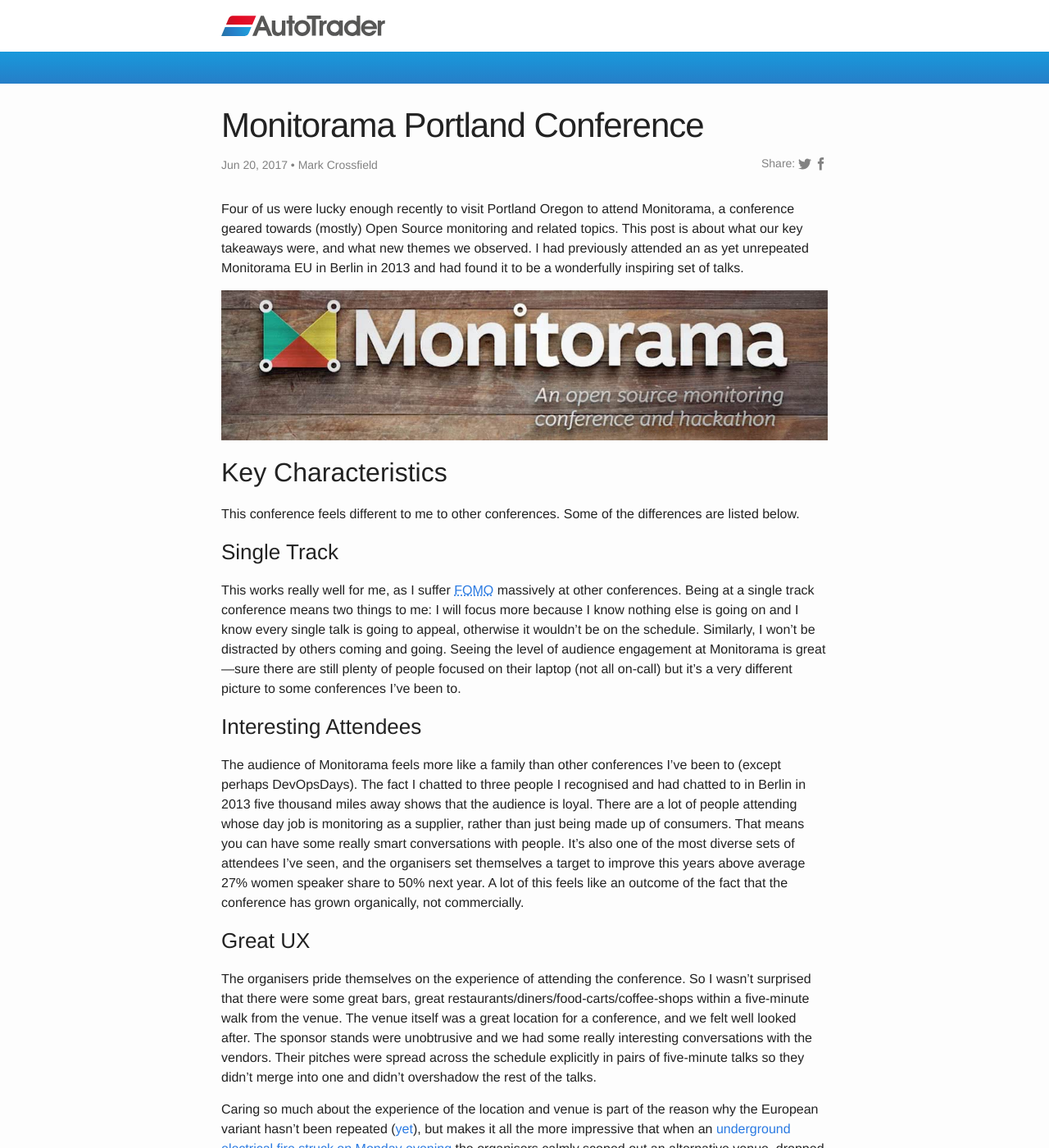
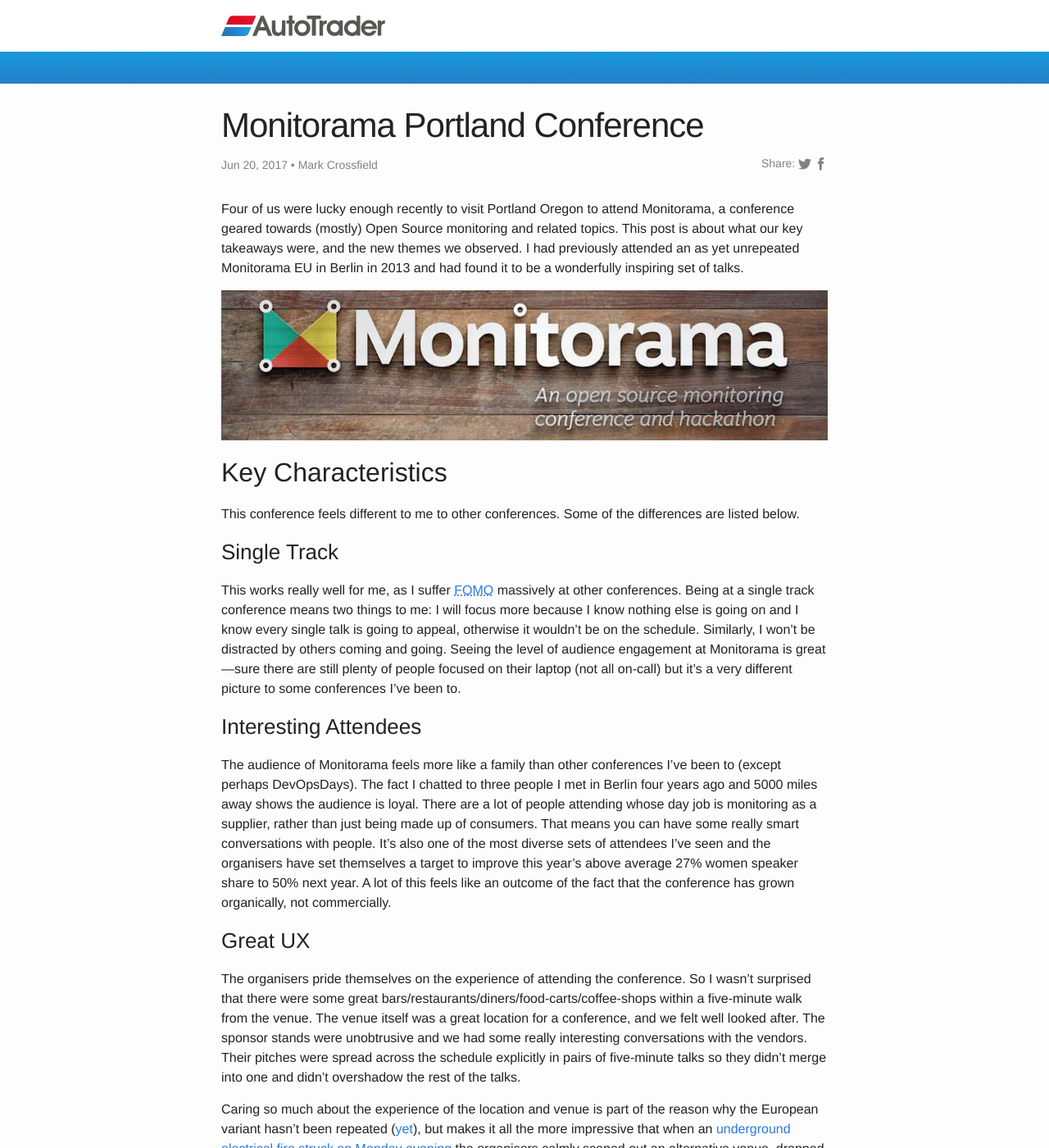
Before and after one commit to mrmanc/stackedit.io.test, a Jekyll site: the page built from _posts/2017-06-20-monitorama-portland-conference.md, in a window 1280 px wide and 1400 px high. Shown: the whole window at 82% size. Built offline with Jekyll 4.4.1, drawn with Linux system fonts in a browser that asks for light colours; some of the changed text lies outside the part shown.

Commit message:
Copy changes from internal blog edits

```diff
--- a/_posts/2017-06-20-monitorama-portland-conference.md
+++ b/_posts/2017-06-20-monitorama-portland-conference.md
@@ -3,7 +3,7 @@
 title:  "Monitorama Portland Conference"
 author: Mark Crossfield
 ---
-Four of us were lucky enough recently to visit Portland Oregon to attend Monitorama, a conference geared towards (mostly) Open Source monitoring and related topics. This post is about what our key takeaways were, and what new themes we observed. I had previously attended an as yet unrepeated Monitorama EU in Berlin in 2013 and had found it to be a wonderfully inspiring set of talks.
+Four of us were lucky enough recently to visit Portland Oregon to attend Monitorama, a conference geared towards (mostly) Open Source monitoring and related topics. This post is about what our key takeaways were, and the new themes we observed. I had previously attended an as yet unrepeated Monitorama EU in Berlin in 2013 and had found it to be a wonderfully inspiring set of talks.
 
 ![Monitorama Banner]({{ site.github.url }}/images/2017-06-20/monitorama-banner.jpg)
 
@@ -19,18 +19,18 @@
 
 ### Interesting Attendees
 
-The audience of Monitorama feels more like a family than other conferences I’ve been to (except perhaps DevOpsDays). The fact I chatted to three people I recognised and had chatted to in Berlin in 2013 five thousand miles away shows that the audience is loyal. There are a lot of people attending whose day job is monitoring as a supplier, rather than just being made up of consumers. That means you can have some really smart conversations with people. It’s also one of the most diverse sets of attendees I’ve seen, and the organisers set themselves a target to improve this years above average 27% women speaker share to 50% next year. A lot of this feels like an outcome of the fact that the conference has grown organically, not commercially.
+The audience of Monitorama feels more like a family than other conferences I’ve been to (except perhaps DevOpsDays). The fact I chatted to three people I met in Berlin four years ago and 5000 miles away shows the audience is loyal. There are a lot of people attending whose day job is monitoring as a supplier, rather than just being made up of consumers. That means you can have some really smart conversations with people. It’s also one of the most diverse sets of attendees I’ve seen and the organisers have set themselves a target to improve this year's above average 27% women speaker share to 50% next year. A lot of this feels like an outcome of the fact that the conference has grown organically, not commercially.
 
 ### Great UX
 
-The organisers pride themselves on the experience of attending the conference. So I wasn’t surprised that there were some great bars, great restaurants/diners/food-carts/coffee-shops within a five-minute walk from the venue. The venue itself was a great location for a conference, and we felt well looked after. The sponsor stands were unobtrusive and we had some really interesting conversations with the vendors. Their pitches were spread across the schedule explicitly in pairs of five-minute talks so they didn’t merge into one and didn’t overshadow the rest of the talks.
+The organisers pride themselves on the experience of attending the conference. So I wasn’t surprised that there were some great bars/restaurants/diners/food-carts/coffee-shops within a five-minute walk from the venue. The venue itself was a great location for a conference, and we felt well looked after. The sponsor stands were unobtrusive and we had some really interesting conversations with the vendors. Their pitches were spread across the schedule explicitly in pairs of five-minute talks so they didn’t merge into one and didn’t overshadow the rest of the talks.
 
 Caring so much about the experience of the location and venue is part of the reason why the European variant hasn’t been repeated ([yet](https://blog.monitorama.com/planning-for-monitorama-eu-69e27d37105c)), but makes it all the more impressive that when an [underground electrical fire struck on Monday evening](http://koin.com/2017/05/22/power-outage-affecting-downtown-portland/) the organisers calmly scoped out an alternative venue, dropped $11k for one days rental and started the second day of the conference with seating for 550 people bang on time, with AV equipment and assistance provided by the original venue and still live-streamed (to 4,647 viewers). As you can imagine, many references were made to this achievement, and to the hilarious irony of a talk from the previous day referencing the [ongoing 55-year underground fire in Centralia, Pennsylvania](https://en.wikipedia.org/wiki/Centralia_mine_fire).
 
 
 ### Plenty of social opportunities
 
-I feel much of the value of a conference are the social connections you make and conversations you share about others’ experiences in their day jobs. This is especially important at conferences where people might have travelled solo and might not have anything to do in the evenings.
+I feel much of the value of a conference are the social connections you make and conversations you share about others’ experiences in their day jobs. This is especially important at conferences where people might have travelled solo and not have anything to do in the evenings.
 
 The vendor parties were great, with Sensu providing drinks & food based hospitality at a local bar and Grafana Labs providing free games at [Ground Kontrol](http://groundkontrol.com/), a local retro gaming arcade. Here we discovered the only ten player arcade game in the world—[Killer Queen](http://killerqueenarcade.com/).
 
@@ -46,12 +46,12 @@
 
 ### Observability
 
-Quite early on [Charity Majors talked about observability](https://vimeo.com/221055194), building on the themes from a talk last year by [Greg Poirier named ‘Monitoring is Dead. Long Live Monitoring’](https://vimeo.com/173610062). There followed a lot of references back to observability and it is great to see that organisations have started to invest significant effort to address observability as part of the delivery process (vs monitoring as an after thought). In Greg’s great talk he presents this description of observability:
+Quite early on [Charity Majors talked about observability](https://vimeo.com/221055194), building on the themes from a talk last year by [Greg Poirier named ‘Monitoring is Dead. Long Live Monitoring’](https://vimeo.com/173610062). There followed a lot of references back to observability and it is great to see that organisations have started to invest significant effort to address observability as part of the delivery process (vs monitoring as an afterthought). In Greg’s great talk he presents this description of observability:
 
 > A system is observable iff you can determine the behaviour of the system based on its outputs.
 —[Greg Poirier](https://vimeo.com/173610062)
 
-I came away feeling that we need to invest more effort ensuring that observability is considered as a core requirement of systems that we build, so that we can rely less on rudimentary synthetic monitoring which can’t do much more than tell us that something is wrong.
+I came away feeling that we need to invest more effort ensuring that observability is considered as a core requirement of systems that we build so that we can rely less on rudimentary synthetic monitoring which can’t do much more than telling us that something is wrong.
 
 ### OpenTracing
 
```
